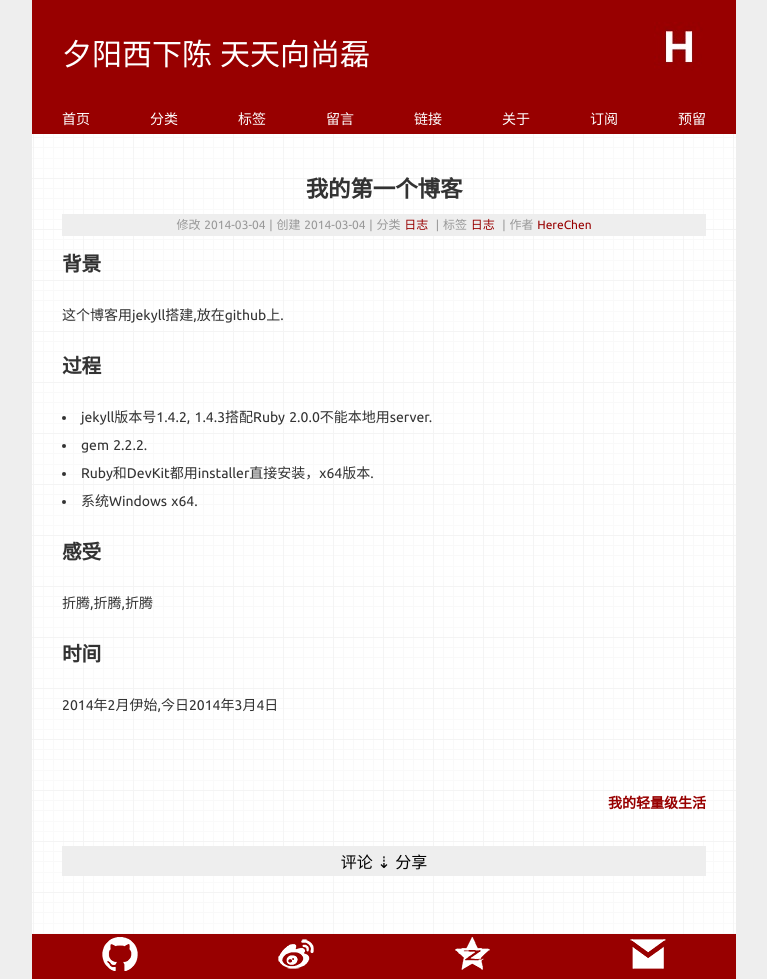
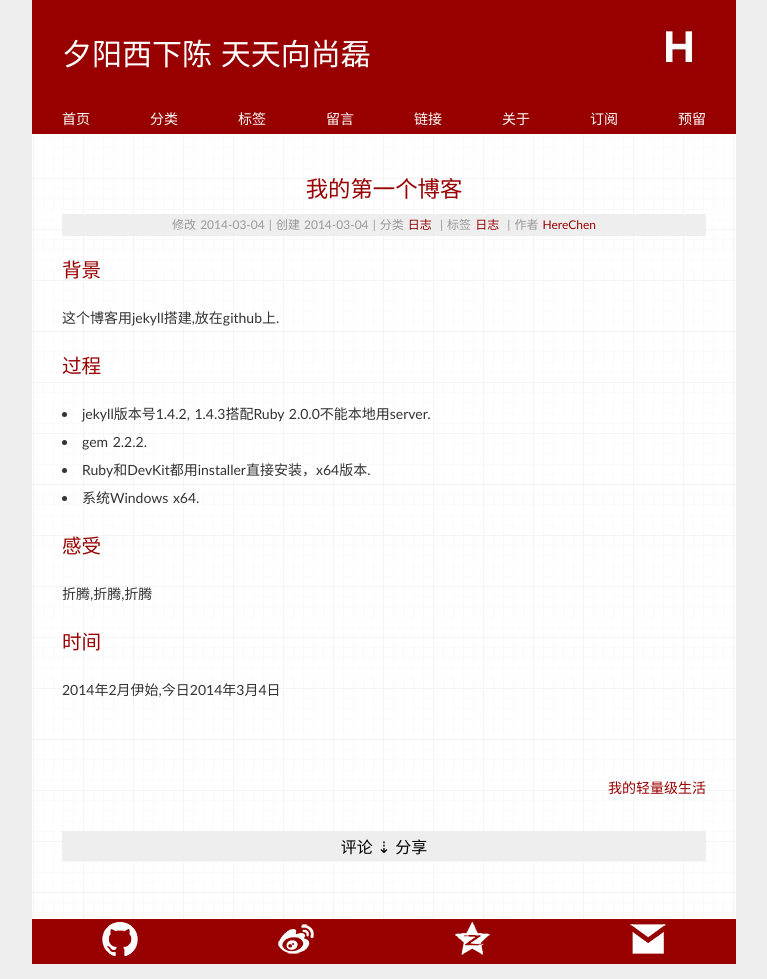
Before and after one commit to Xuezhiyuanlin/herechen.github.io, a Jekyll site: the page built from _posts/2014-03-04-first-blog.md, in a window 1280 px wide. Shown: the whole page, without its empty margins (256-1023 px from the left). Built offline with Jekyll 4.4.1, drawn with Linux system fonts in a browser that asks for light colours; nearby versions of some CDN libraries; some web fonts are replaced; library files that are not in the unit come from our copies; Markdown is read by kramdown in place of the engine named in the settings; comment, search, counter and statistics services are not loaded.

Commit message:
herechen

```diff
--- a/_layouts/default.html
+++ b/_layouts/default.html
@@ -9,7 +9,6 @@
     <link href="/feed/" rel="alternate" title="{{ site.author }}" type="application/atom+xml"></link>
     <link rel="stylesheet" href="/media/css/style.css"></link>
     <link rel="stylesheet" href="/media/css/highlight.css"></link>
-    <link rel="stylesheet" href="/media/css/font-awesome.css"></link>
     <link rel="stylesheet" type="text/css" href="/media/css/prettify.css"></link>
 
     <script type="text/javascript" src="/media/js/jquery-1.7.1.min.js"></script>
--- a/media/css/style.css
+++ b/media/css/style.css
@@ -1,10 +1,12 @@
-@import url(http://fonts.googleapis.com/css?family=Ubuntu);
+@import url(http://fonts.googleapis.com/css?family=Galdeano);
+@import url(http://fonts.googleapis.com/css?family=Electrolize);
+@import url(http://fonts.googleapis.com/css?family=Cuprum);
 body{font-size:14px;
 	word-spacing:1px;
 	padding: 0;
 	margin-left:auto;
 	margin-right:auto;
-	font-family: 'Ubuntu', Arial, "libra sans", sans-serif;
+	font-family: "Galdeano","Hiragino Sans GB","Microsoft YaHei",Trebuchet,"Trebuchet MS",Tahoma,"Lucida Grande","Lucida Sans Unicode",Verdana,sans-serif;
 	font-weight: 300;
 	color:#333;
 	background: #eee;
@@ -14,11 +16,12 @@ body{font-size:14px;
 header,footer,.nav,#instantclick-bar{background: #980000;}
 .displaybutton,.meta{background: #eee;}
 /*custom*/
-h1,h2,h3,h4{font-weight: bold;}
+h1,h2,h3,h4{font-weight: 400; color: #980000;}
+h2,h3,h4{margin: 20px 0px;}
 h1{font-size:1.6em;}
 .content h1{text-align: center;padding:.5em 0;}
-h2{font-size:1.4em;line-height:46px;}
-h3{font-size:1.2em;line-height:40px;border-bottom: 1px solid #eee;}
+h2{font-size:1.4em;}
+h3{font-size:1.2em;}
 h4{font-size:1em;}
 a{color:#980000;text-decoration:none;}
 a:hover{color:#dd0000;text-decoration:none;}
@@ -56,8 +59,8 @@ header h1 a{font-size: 30px;font-weight:300;color: #ffffff;padding: 10px 0px;}
 .paginator .current-page {color: white;background: #980000;}
 .paginator a:hover{color: #ffffff;background: #980000;}
 /*page*/
-.pageNavLeft,.pageNavRight{font-weight:bold;font-size:14px;}
-.pageNavInvalidLeft,.pageNavInvalidRight{font-weight:bold;font-size:14px;color:#D0D0D0;}
+.pageNavLeft,.pageNavRight{font-size:14px;}
+.pageNavInvalidLeft,.pageNavInvalidRight{font-size:14px;color:#D0D0D0;}
 .pageNavLeft,.pageNavInvalidLeft{float: left;}
 .pageNavRight,.pageNavInvalidRight{float: right;}
 /*sharebutton*/
```
